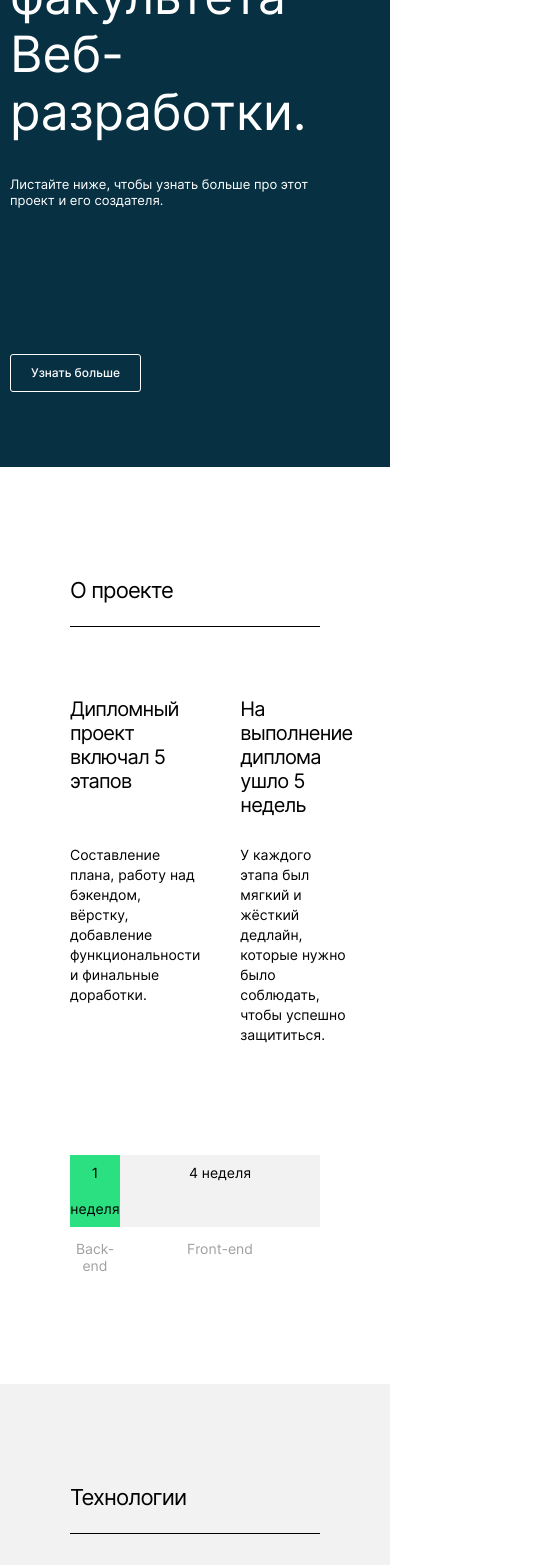
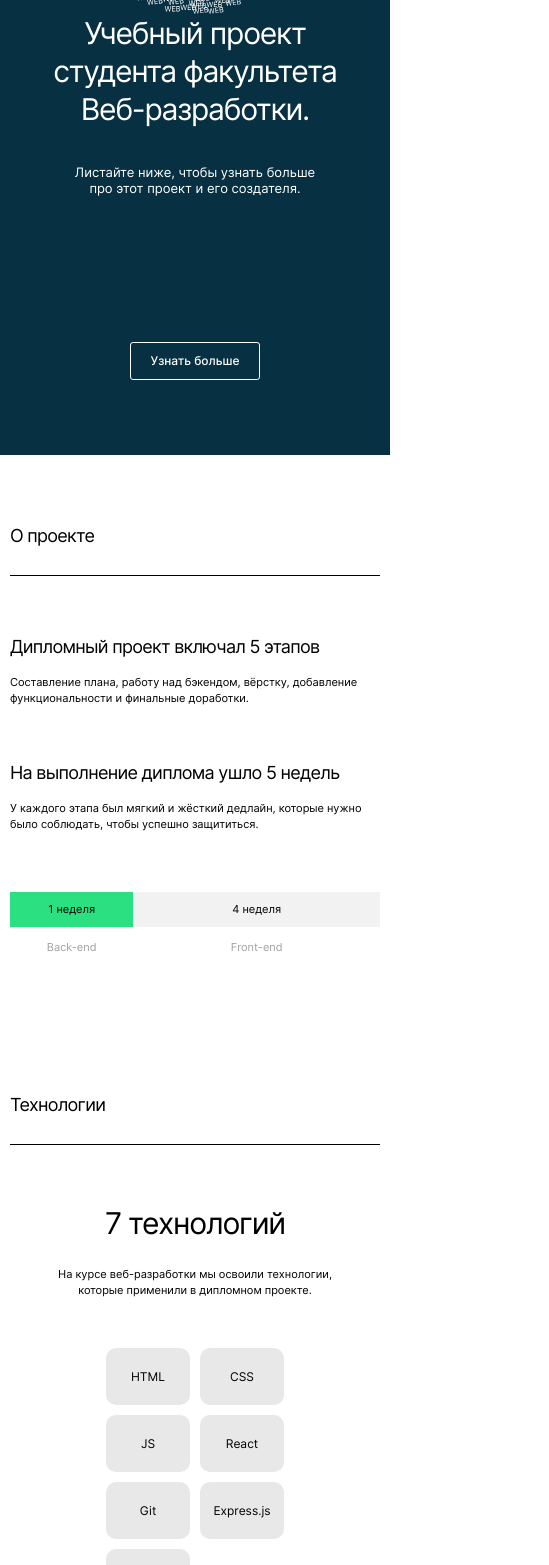
Before and after one commit to rusanov-andrey/movies-explorer-frontend, a React (Create React App) app: page / in a window 390 px wide. Shown: the part 432-1997 px from the top of the page, 549 px wide, since content can reach past the window. Built offline with nearby package versions, Linux system fonts and the light colour scheme.

Commit message:
Вёрстка под низкие разрешения

```diff
--- a/src/components/AboutMainSubtitle/AboutMainSubtitle.css
+++ b/src/components/AboutMainSubtitle/AboutMainSubtitle.css
@@ -9,3 +9,23 @@
   font: 400 22px/27px Inter;
   letter-spacing: -0.04em;
 }
+
+
+@media screen and (max-width: 1000px) {
+
+}
+
+
+@media screen and (max-width: 800px) {
+
+}
+
+
+@media screen and (max-width: 500px) {
+  .about-main__subtitle {
+    padding-bottom: 28px;
+
+    font: 400 18px/22px Inter;
+
+  }
+}
--- a/src/components/AboutMe/AboutMe.css
+++ b/src/components/AboutMe/AboutMe.css
@@ -84,3 +84,101 @@
   width: 270px;
   height: 327px;
 }
+
+
+@media screen and (max-width: 1000px) {
+
+}
+
+
+@media screen and (max-width: 800px) {
+  .aboutme {
+    padding: 90px 50px;
+  }
+
+
+  .aboutme__name {
+    font: 400 40px/40px Inter;
+  }
+
+  .aboutme__short {
+    padding-top: 20px;
+
+    font: 500 11px/1.2 Inter;
+  }
+
+  .aboutme__long {
+    padding-top: 16px;
+
+    font: 400 12px/18px Inter;
+
+    max-width: 370px;
+  }
+
+  .aboutme__link {
+    margin-top: 87px;
+  }
+
+  .aboutme__photo {
+    margin: 0;
+
+    object-fit: contain;
+    object-position: center;
+
+    width: 255px;
+    height: 307px;
+  }
+}
+
+
+@media screen and (max-width: 500px) {
+  .aboutme {
+    padding: 70px 10px;
+  }
+
+  .aboutme__container {
+    padding-top: 60px;
+
+    display: flex;
+    position: relative;
+    flex-direction: column-reverse;
+  }
+
+  .aboutme__info {
+    padding-top: 40px;
+  }
+
+  .aboutme__name {
+    font: 400 30px/36px Inter;
+  }
+
+  .aboutme__short {
+    padding-top: 20px;
+
+    font: 500 11px/1.2 Inter;
+  }
+
+  .aboutme__long {
+    padding-top: 20px;
+
+    font: 400 11px/16px Inter;
+  }
+
+  .aboutme__link {
+    margin-top: 40px;
+
+    font: 500 14px/1.2 Inter;
+  }
+
+  .aboutme__photo {
+    margin: 0;
+
+    object-fit: contain;
+    object-position: center;
+
+    width: 292px;
+    height: 352px;
+
+    align-self: center;
+  }
+}
--- a/src/components/AboutProject/AboutProject.css
+++ b/src/components/AboutProject/AboutProject.css
@@ -16,6 +16,15 @@
   gap: 28px 40px;
 }
 
+.about-project__article {
+  margin: 0;
+  padding: 0;
+
+  display: flex;
+  position: relative;
+  flex-direction: column;
+}
+
 .about-project__item-title {
   margin: 0;
   padding: 0;
@@ -25,7 +34,7 @@
 }
 
 .about-project__item-text {
-  margin: 0;
+  margin: 26px 0 0;
   padding: 0;
 
   font: 400 14px/20px Inter;
@@ -69,17 +78,70 @@
   color: rgba(160, 160, 160, 1)
 }
 
-.AAA {
-  margin: 0;
-  padding: 0;
+
+@media screen and (max-width: 1000px) {
+
 }
 
-.AAA {
-  margin: 0;
-  padding: 0;
+
+@media screen and (max-width: 800px) {
+  .about-project {
+    padding: 90px 50px;
+  }
+
+  .about-project__description-container {
+    padding: 70px 0;
+  }
+
+  .about-project__item-title {
+  }
+  .about-project__item-text {
+    margin: 26px 0 0;
+    font: 400 12px/18px Inter;
+  }
+
+  .about-project__progress-container {
+    padding-top: 23px;
+  }
+
 }
 
-.AAA {
-  margin: 0;
-  padding: 0;
+
+@media screen and (max-width: 500px) {
+  .about-project {
+    padding: 70px 10px;
+  }
+
+  .about-project__description-container {
+    padding: 60px 0;
+
+    grid-template-columns: auto;
+    gap: unset;
+    row-gap: 56px;
+  }
+
+  .about-project__item-title {
+    font: 400 18px/22px Inter;
+  }
+  .about-project__item-text {
+    margin: 16px 0 0;
+    font: 400 11px/16px Inter;
+  }
+
+  .about-project__progress-container {
+    padding-top: 0;
+
+    grid-template-columns: 1fr 2fr;
 }
+
+  .about-project__bar {
+    font: 400 11px Inter;
+    line-height: 35px;
+
+    min-height: 35px;
+  }
+
+  .about-project__bar-description {
+    font: 400 11px/1.2 Inter;
+  }
+}
--- a/src/components/AboutProject/AboutProject.js
+++ b/src/components/AboutProject/AboutProject.js
@@ -7,10 +7,14 @@ export  default function AboutProject() {
     <section className='about-project'>
       <AboutMainSubtitle text='О проекте'/>
       <div className='about-project__description-container'>
-        <p className='about-project__item-title'>Дипломный проект включал 5 этапов</p>
-        <p className='about-project__item-title'>На выполнение диплома ушло 5 недель</p>
-        <p className='about-project__item-text'>Составление плана, работу над бэкендом, вёрстку, добавление функциональности и финальные доработки.</p>
-        <p className='about-project__item-text'>У каждого этапа был мягкий и жёсткий дедлайн, которые нужно было соблюдать, чтобы успешно защититься.</p>
+        <article className='about-project__article'>
+          <p className='about-project__item-title'>Дипломный проект включал 5 этапов</p>
+          <p className='about-project__item-text'>Составление плана, работу над бэкендом, вёрстку, добавление функциональности и финальные доработки.</p>
+        </article>
+        <article className='about-project__article'>
+          <p className='about-project__item-title'>На выполнение диплома ушло 5 недель</p>
+          <p className='about-project__item-text'>У каждого этапа был мягкий и жёсткий дедлайн, которые нужно было соблюдать, чтобы успешно защититься.</p>
+        </article>
       </div>
       <div className='about-project__progress-container'>
         <div className='about-project__bar  about-project__bar_color_green'>1 неделя</div>
--- a/src/components/NavigationBar/NavigationBar.css
+++ b/src/components/NavigationBar/NavigationBar.css
@@ -79,4 +79,11 @@
   .navigation-bar__text {
     text-decoration: underline;
   }
+
+  .navigation-bar__link_dark {
+    color: black;
+  }
+  .navigation-bar__text_dark {
+    color: black;
+  }
 }
--- a/src/components/PageAbout/PageAbout.js
+++ b/src/components/PageAbout/PageAbout.js
@@ -7,8 +7,8 @@ import './PageAbout.css'
 export default function PageAbout() {
   return (
     <div className='page-about'>
+      <Header authorized={true} darkTheme={true} short={false}/>
       <Header authorized={false} darkTheme={true} short={false}/>
-      <Header authorized={true} darkTheme={true} short={false}/>
       <AboutMain />
       <Footer />
     </div>
--- a/src/components/Portfolio/Portfolio.css
+++ b/src/components/Portfolio/Portfolio.css
@@ -1,6 +1,6 @@
 .portfolio {
   margin: 0;
-  padding: 0 70px 110px;
+  padding: 0 70px 125px;
   box-sizing: border-box;
 
   background-color: var(--color-light);
@@ -63,3 +63,50 @@
 .portfolio__site_arrow {
   line-height: 60px;
 }
+
+
+@media screen and (max-width: 1000px) {
+
+}
+
+
+@media screen and (max-width: 800px) {
+  .portfolio {
+    padding: 0 50px 90px;
+  }
+
+  .portfolio__site {
+    font: 400 28px/50px Inter;
+  }
+}
+
+
+@media screen and (max-width: 500px) {
+  .portfolio {
+    padding: 0 10px 70px;
+  }
+
+  .portfolio__title {
+    font: 400 14px/1.2 Inter;
+  }
+
+  .portfolio__container {
+    padding: 40px 0 0;
+
+    grid-template-columns: auto;
+    grid-template-rows: 67px;
+    grid-auto-rows: 67px;
+
+    align-content: center;
+  }
+
+  .portfolio__site {
+    padding: 20px 0;
+
+    font: 400 18px/28px Inter;
+  }
+
+  .portfolio__site_arrow {
+    line-height: 28px;
+  }
+}
--- a/src/components/Promo/Promo.css
+++ b/src/components/Promo/Promo.css
@@ -66,3 +66,66 @@
 .promo__button:hover {
   opacity: 0.8;
 }
+
+
+@media screen and (max-width: 1150px) {
+  .promo_info {
+    width: 550px;
+  }
+}
+
+
+@media screen and (max-width: 1000px) {
+
+}
+
+
+@media screen and (max-width: 900px) {
+  .promo {
+    flex-direction: column;
+    align-items: center;
+  }
+
+  .promo_info {
+    align-items: center;
+  }
+
+  .promo__title {
+    text-align: center;
+
+    font: 400 40px/50px Inter;
+    letter-spacing: -0.04em;
+  }
+
+  .promo__subtitle {
+    text-align: center;
+    font: 400 13px/16px Inter;
+  }
+}
+
+
+@media screen and (max-width: 800px) {
+}
+
+
+@media screen and (max-width: 500px) {
+
+  .promo_info {
+    width: 300px;
+  }
+
+  .promo__image {
+    width: 226px;
+    height: 221px;
+
+    background: transparent url(./images/www.svg) center / 226px 221px no-repeat;
+  }
+
+  .promo__title {
+    font: 400 30px/38px Inter;
+  }
+
+  .promo__subtitle {
+    width: 260px;
+  }
+}
--- a/src/components/Techs/Techs.css
+++ b/src/components/Techs/Techs.css
@@ -66,3 +66,87 @@
   border-radius: 10px;
   border-width: 0;
 }
+
+
+@media screen and (max-width: 1000px) {
+
+}
+
+
+@media screen and (max-width: 800px) {
+  .about-techs {
+    padding: 90px 50px;
+  }
+
+  .about-techs__container {
+  }
+
+  .about-techs__big-text {
+    margin-top: 90px;
+
+    font: 400 50px/58px Inter;
+  }
+
+  .about-techs__small-text {
+    margin-top: 26px;
+
+    font: 400 14px/20px Inter;
+
+    max-width: 460px;
+  }
+
+  .about-techs__item-container {
+    margin-top: 100px;
+
+    grid-template-columns: repeat(7, 90px);
+    gap: 0 10px;
+  }
+
+  .about-techs__tech-item {
+    padding: 21px 14px;
+
+    font: 400 14px Inter;
+
+    border-radius: 10px;
+  }
+}
+
+
+@media screen and (max-width: 500px) {
+  .about-techs {
+    padding: 70px 10px;
+    background-color: white;
+}
+
+  .about-techs__container {
+  }
+
+  .about-techs__big-text {
+    margin-top: 60px;
+
+    font: 400 30px/37px Inter;
+  }
+
+  .about-techs__small-text {
+    margin-top: 24px;
+
+    font: 400 11px/16px Inter;
+
+    max-width: 292px;
+  }
+
+  .about-techs__item-container {
+    margin-top: 50px;
+
+    grid-template-columns: repeat(2, 84px);
+    gap: 10px 10px;
+  }
+
+  .about-techs__tech-item {
+    padding: 21px 0;
+
+    font: 400 12px Inter;
+
+    border-radius: 10px;
+  }
+}
```
